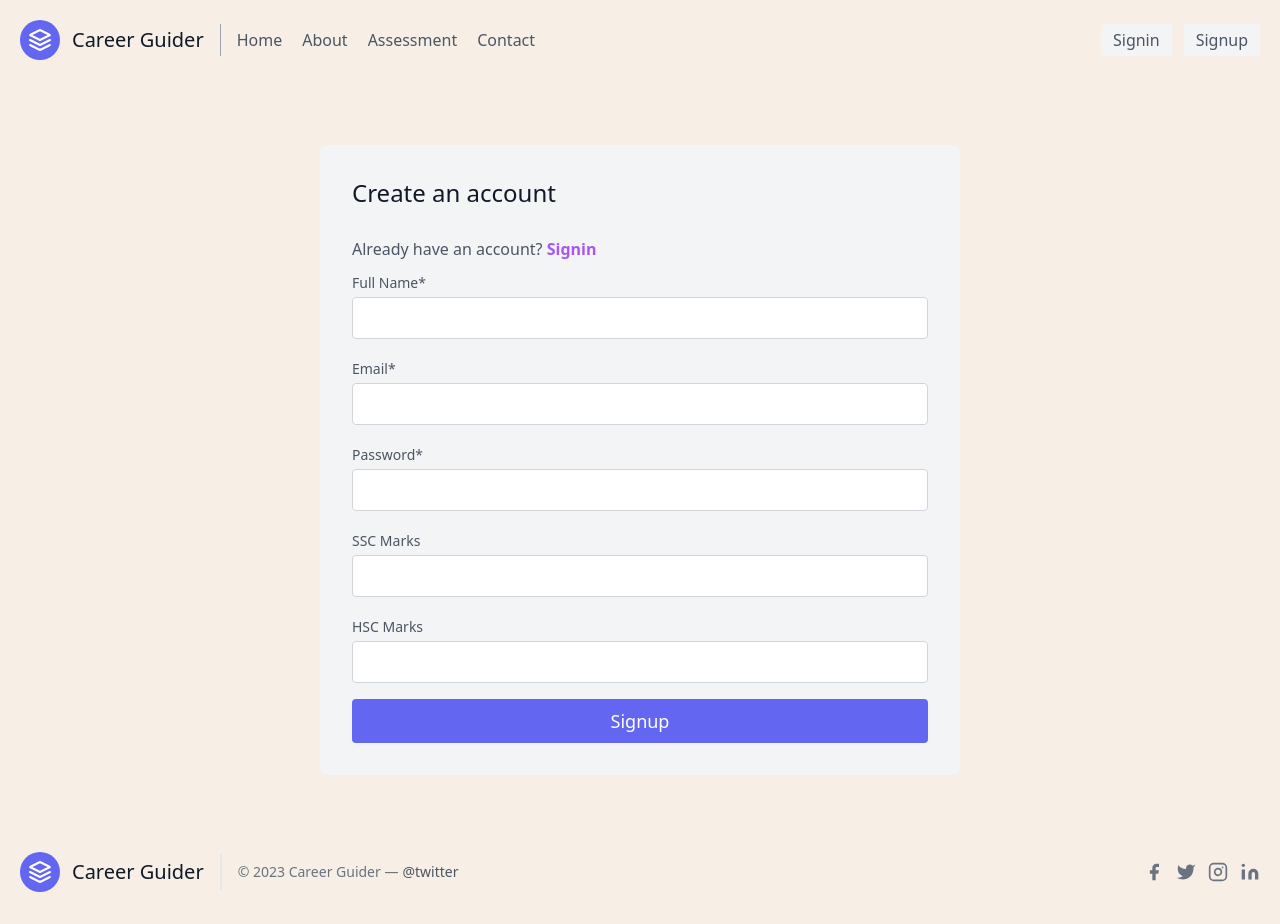
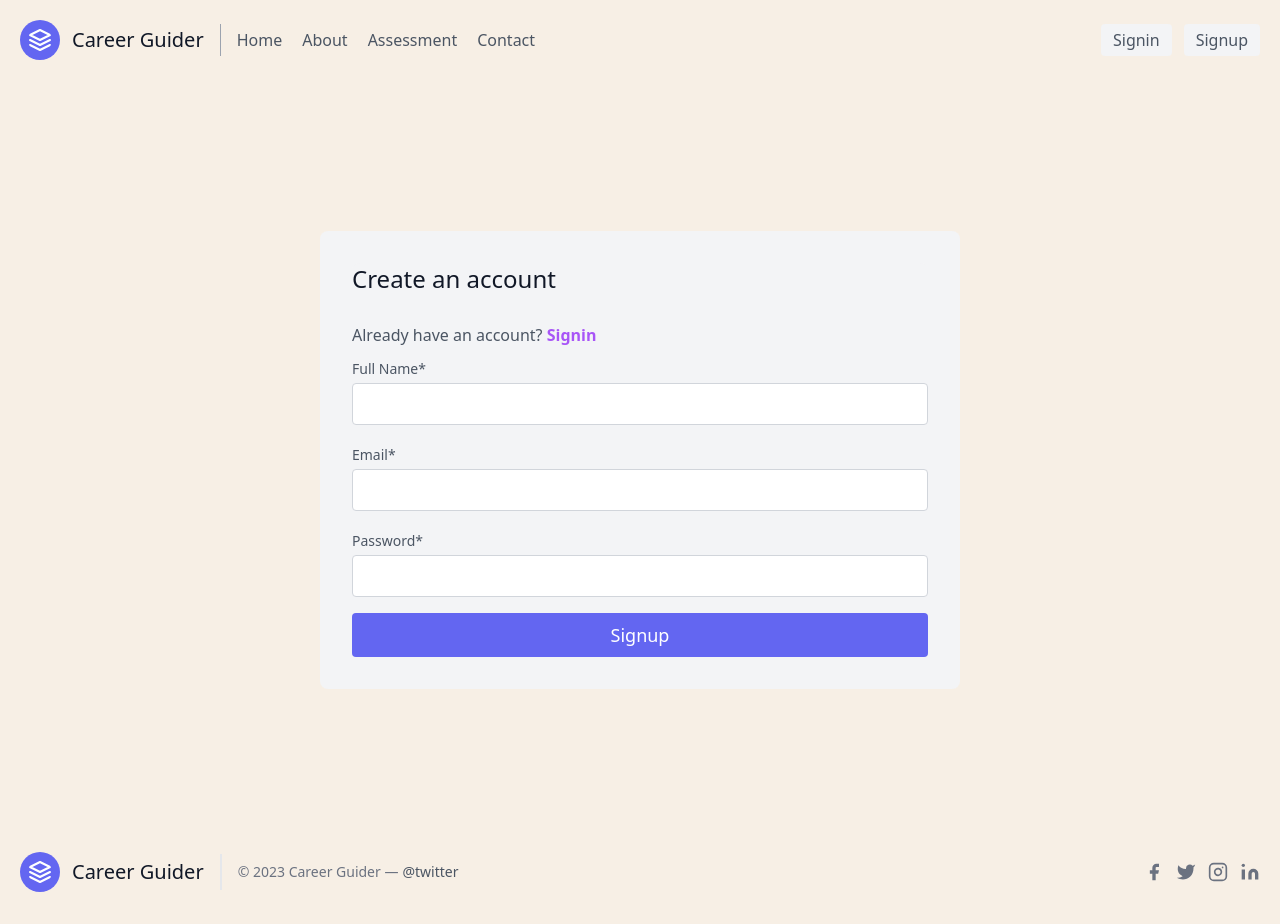
Before and after one commit to mohit7041/11920-ML-Assignment, a React (Vite) app: page /signup in a window 1280 px wide. Built offline with nearby package versions, Linux system fonts and the light colour scheme.

Commit message:
fix signup

```diff
--- a/src/pages/Signup.jsx
+++ b/src/pages/Signup.jsx
@@ -145,7 +145,7 @@ const Signup = () => {
                 onChange={handleChange('password')}
               />
             </div>
-            <div className="relative mb-4">
+            {/* <div className="relative mb-4">
               <label
                 htmlFor="email"
                 className="leading-7 text-sm text-gray-600"
@@ -162,8 +162,8 @@ const Signup = () => {
                 value={sscMarks}
                 onChange={handleChange('sscMarks')}
               />
-            </div>
-            <div className="relative mb-4">
+            </div> */}
+            {/* <div className="relative mb-4">
               <label
                 htmlFor="email"
                 className="leading-7 text-sm text-gray-600"
@@ -180,7 +180,7 @@ const Signup = () => {
                 value={hscMarks}
                 onChange={handleChange('hscMarks')}
               />
-            </div>
+            </div> */}
             <button
               type="submit"
               className="text-white bg-indigo-500 border-0 py-2 px-8 focus:outline-none hover:bg-indigo-600 rounded text-lg"
```
